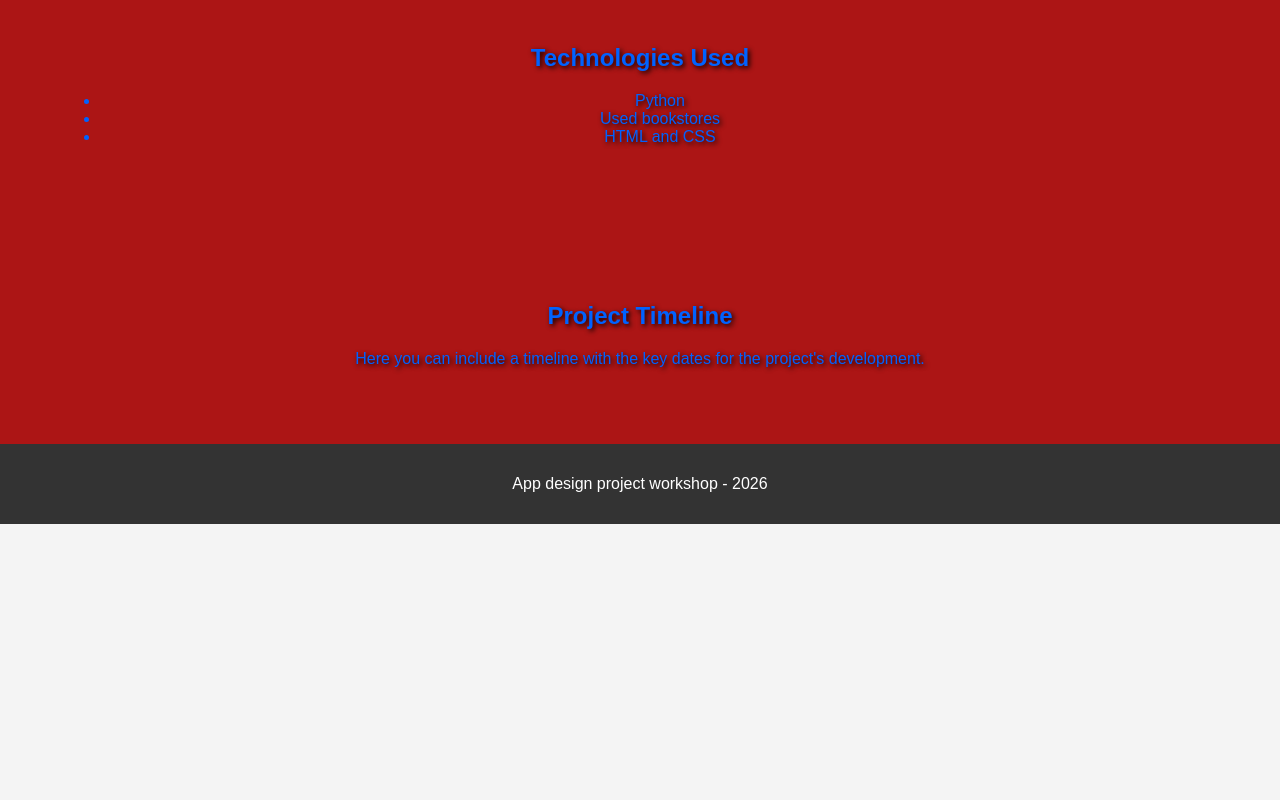
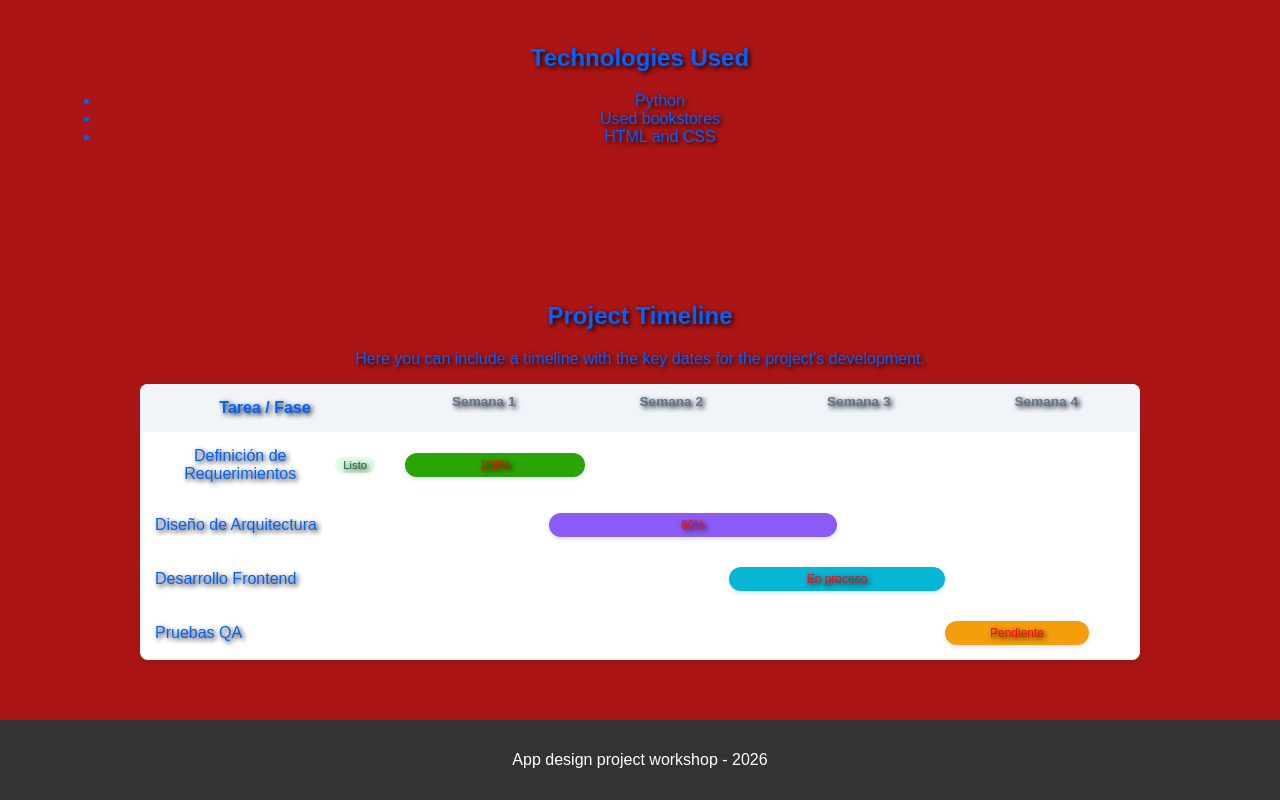
Before and after one commit to Shao0s/Expo_Final, a plain HTML site: page index.html in a window 1280 px wide. Shown: the part 3311-4111 px from the top of the page. Before the commit the page ends 3835 px from the top, so only its background shows below. Drawn offline with Linux system fonts and the light colour scheme.

Commit message:
agregando cronograma base para editar

```diff
--- a/index.html
+++ b/index.html
@@ -142,6 +142,49 @@
     <section id="cronograma" class="seccion">
        <h2>Project Timeline</h2>
 <p>Here you can include a timeline with the key dates for the project's development.</p>
+
+<div class="gantt-container">
+        <div class="gantt-header">
+            <div style="padding: 15px;">Tarea / Fase</div>
+            <div class="months-grid">
+                <div>Semana 1</div>
+                <div>Semana 2</div>
+                <div>Semana 3</div>
+                <div>Semana 4</div>
+            </div>
+        </div>
+
+        <div class="gantt-row">
+            <div class="task-name">
+                Definición de Requerimientos
+                <span class="status-tag">Listo</span>
+            </div>
+            <div class="timeline-wrapper">
+                <div class="bar" style="width: 25%; margin-left: 0%;background-color: #2aa505;">100%</div>
+            </div>
+        </div>
+
+        <div class="gantt-row">
+            <div class="task-name">Diseño de Arquitectura</div>
+            <div class="timeline-wrapper">
+                <div class="bar" style="width: 40%; margin-left: 20%; background-color: #8b5cf6;">60%</div>
+            </div>
+        </div>
+
+        <div class="gantt-row">
+            <div class="task-name">Desarrollo Frontend</div>
+            <div class="timeline-wrapper">
+                <div class="bar" style="width: 30%; margin-left: 45%; background-color: #06b6d4;">En proceso</div>
+            </div>
+        </div>
+
+        <div class="gantt-row">
+            <div class="task-name">Pruebas QA</div>
+            <div class="timeline-wrapper">
+                <div class="bar" style="width: 20%; margin-left: 75%; background-color: #f59e0b;">Pendiente</div>
+            </div>
+        </div>
+    </div>
     </section>
 
 
--- a/style.css
+++ b/style.css
@@ -99,3 +99,85 @@ footer {
     text-align: center;
     padding: 15px;
 }
+
+
+
+
+
+
+        .gantt-container {
+            max-width: 1000px;
+            margin: 0 auto;
+            background: white;
+            border-radius: 8px;
+            box-shadow: 0 4px 6px -1px rgb(0 0 0 / 0.1);
+            overflow: hidden;
+            border: 1px solid var(--border-color);
+        }
+
+        .gantt-header {
+            display: grid;
+            grid-template-columns: 250px 1fr;
+            background: #f1f5f9;
+            font-weight: bold;
+            border-bottom: 2px solid var(--border-color);
+        }
+
+        .gantt-row {
+            display: grid;
+            grid-template-columns: 250px 1fr;
+            border-bottom: 1px solid var(--border-color);
+            transition: background 0.2s;
+        }
+
+        .gantt-row:hover {
+            background-color: var(--row-hover);
+        }
+
+        .task-name {
+            padding: 15px;
+            border-right: 1px solid var(--border-color);
+            display: flex;
+            align-items: center;
+        }
+
+        .timeline-wrapper {
+            position: relative;
+            padding: 15px;
+            display: flex;
+            align-items: center;
+        }
+
+        /* Barra de progreso */
+        .bar {
+            height: 24px;
+            background-color: var(--primary-color);
+            border-radius: 12px;
+            position: relative;
+            min-width: 20px;
+            color: rgb(255, 7, 7);
+            font-size: 0.75rem;
+            display: flex;
+            align-items: center;
+            justify-content: center;
+            box-shadow: 0 2px 4px rgba(37, 99, 235, 0.2);
+        }
+
+        /* Etiquetas de meses o semanas (Opcional) */
+        .months-grid {
+            display: grid;
+            grid-template-columns: repeat(4, 1fr);
+            text-align: center;
+            padding: 10px 0;
+            font-size: 0.85rem;
+            color: #64748b;
+        }
+
+        .status-tag {
+            font-size: 0.7rem;
+            padding: 2px 8px;
+            border-radius: 10px;
+            margin-left: 10px;
+            background: #dcfce7;
+            color: #166534;
+        }
```
